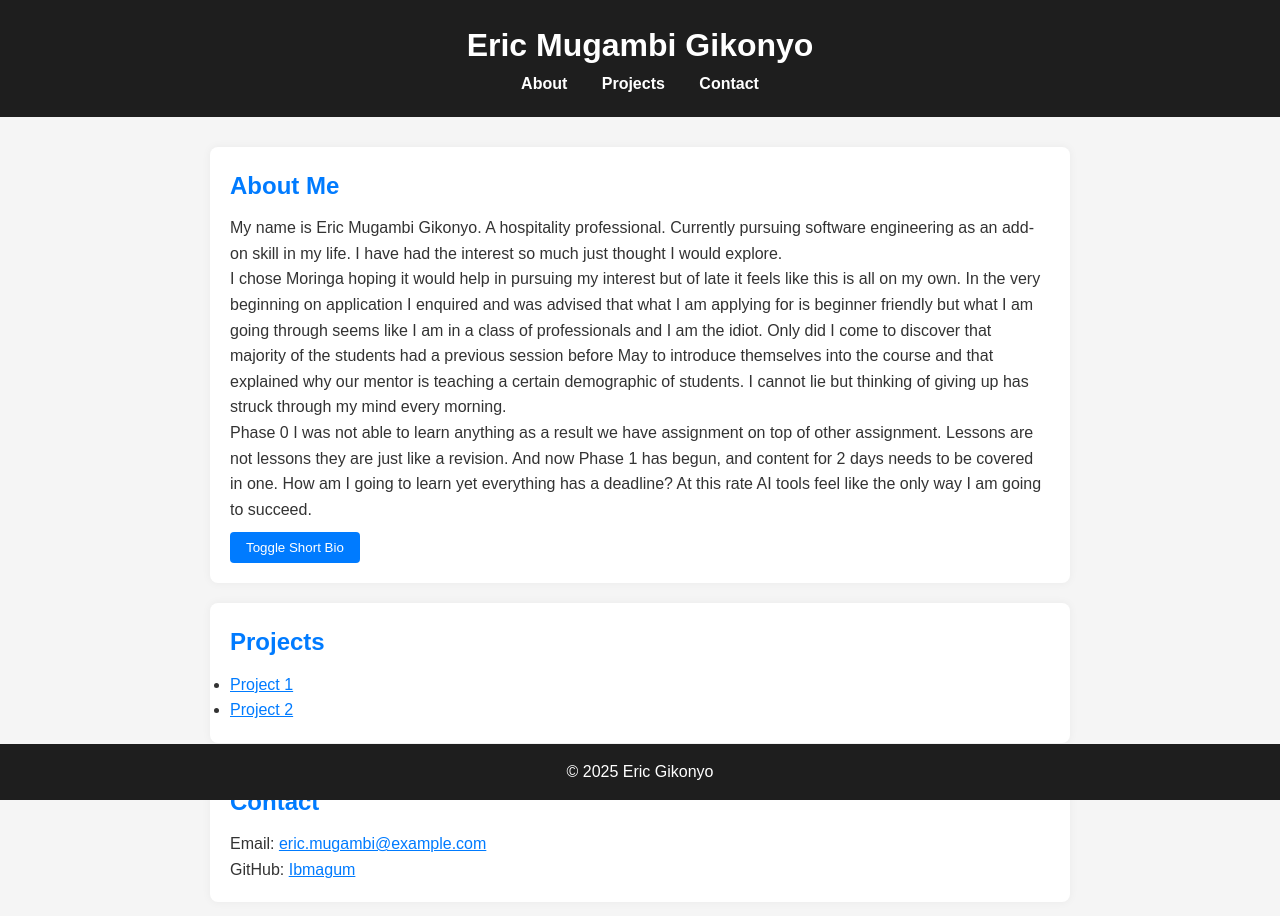
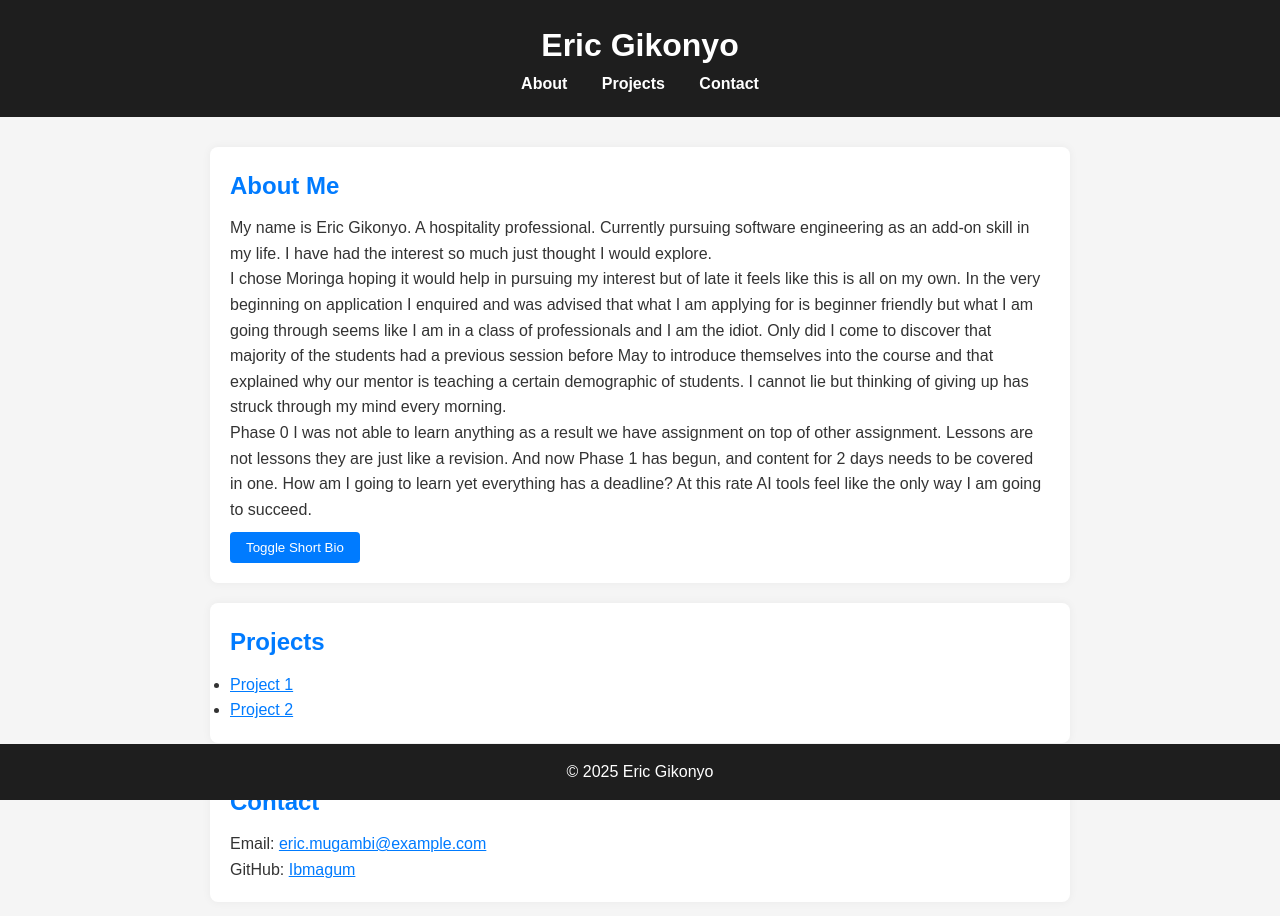
Before and after one commit to Ibmagum/personalwebsite, a plain HTML site: page index.html in a window 1280 px wide. Drawn offline with Linux system fonts and the light colour scheme.

Commit message:
Name edit

```diff
--- a/index.html
+++ b/index.html
@@ -8,7 +8,7 @@
 </head>
 <body>
   <header>
-    <h1>Eric Mugambi Gikonyo</h1>
+    <h1>Eric Gikonyo</h1>
     <nav>
       <a href="#about">About</a>
       <a href="#projects">Projects</a>
@@ -19,7 +19,7 @@
   <main>
     <section id="about">
       <h2>About Me</h2>
-      <p>My name is Eric Mugambi Gikonyo. A hospitality professional. Currently pursuing software engineering as an add-on skill in my life. I have had the interest so much just thought I would explore.</p>
+      <p>My name is Eric Gikonyo. A hospitality professional. Currently pursuing software engineering as an add-on skill in my life. I have had the interest so much just thought I would explore.</p>
 
       <p>I chose Moringa hoping it would help in pursuing my interest but of late it feels like this is all on my own. In the very beginning on application I enquired and was advised that what I am applying for is beginner friendly but what I am going through seems like I am in a class of professionals and I am the idiot. Only did I come to discover that majority of the students had a previous session before May to introduce themselves into the course and that explained why our mentor is teaching a certain demographic of students. I cannot lie but thinking of giving up has struck through my mind every morning.</p>
 
```
